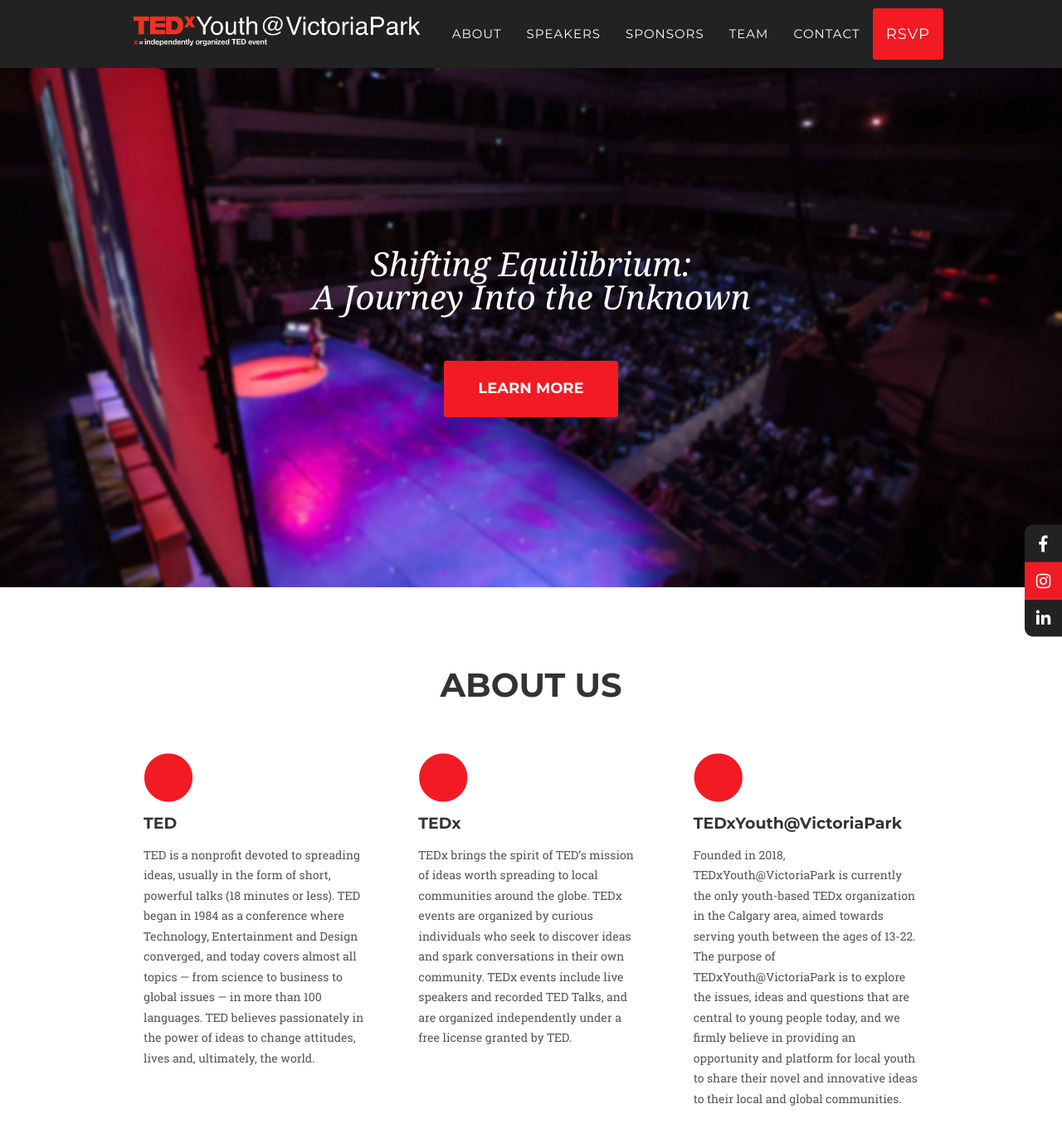
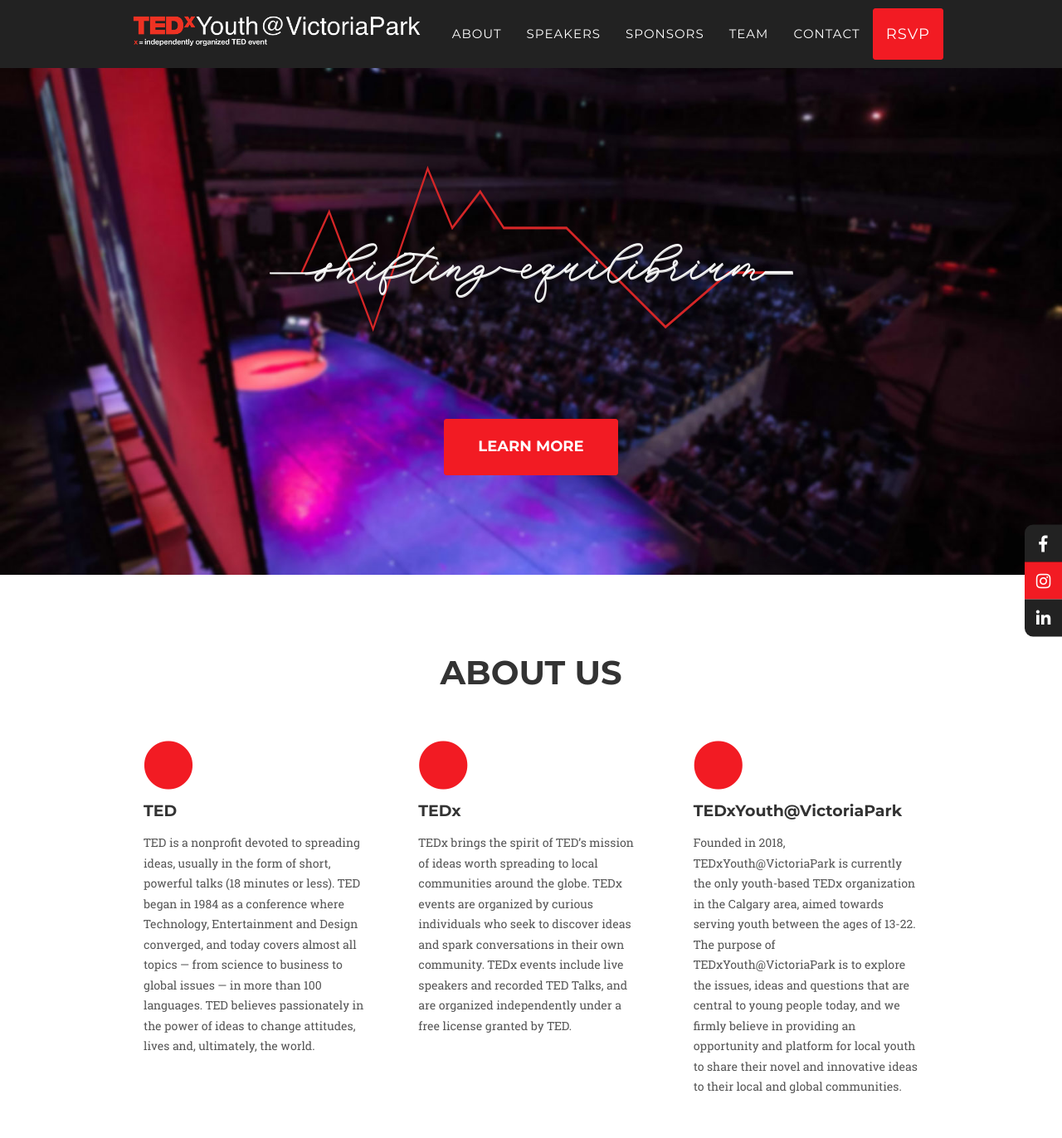
Before and after one commit to rxyang0/tedxyouthvictoriapark, a Jekyll site: the page built from index.html, in a window 1280 px wide and 1400 px high. Shown: the top 1372 px of the window at 83% size. Built offline with Jekyll 4.4.1, drawn with Linux system fonts in a browser that asks for light colours; nearby versions of some CDN libraries.

Commit message:
Add Shifting Equilibrium image to header
commit c1d7d50f5a9c0e164991f4f8d2be7841b9d3a0b2
Author: Richard Yang <richard@yangrichard.com>
Date:   Wed Mar 27 22:48:16 2019 -0600

    Link Shifting Equilibrium logo to theme section

commit 300518d01fd6852a433c0846bd67b7d39d4b4b4e
Author: Richard Yang <richard@yangrichard.com>
Date:   Wed Mar 27 21:37:29 2019 -0600

    Use responsive Shifting Equilibrium logo

commit da472b37d3c78e57544695d4f3c6af3261ac0760
Author: Richard Yang <richard@yangrichard.com>
Date:   Wed Mar 27 21:32:12 2019 -0600

    Extend header dynamically on mobile

commit 861154270cc4467be9fb97b05e797086085c9114
Author: Richard Yang <richard@yangrichard.com>
Date:   Wed Mar 27 19:37:34 2019 -0600

    Change header spacing

commit 5386222a9ca02159bd4b829fb44284c74e5a7399
Author: Richard Yang <richard@yangrichard.com>
Date:   Wed Mar 27 19:36:32 2019 -0600

    Change Shifting Equilibrium logo stroke to white

commit 455f74fc77526426aa7032c494f8c1605caa108e
Author: Richard Yang <richard@yangrichard.com>
Date:   Wed Mar 27 14:22:10 2019 -0600

    Add Shifting Equilibrium image to header

```diff
--- a/_includes/header.html
+++ b/_includes/header.html
@@ -1,7 +1,15 @@
 <header>
   <div class="container">
     <div class="intro-text">
-      <div class="intro-lead-in">Shifting Equilibrium:<br>A Journey Into the Unknown</div>
+      <div class=intro-img>
+        <picture>
+          <source media="(min-width: 768px)" srcset="/images/Shifting-Equilibrium.png">
+          <source media="(max-width: 768px)" srcset="/images/Shifting-Equilibrium-small.png">
+          <a class="page-scroll" href="#theme">
+            <img src="/images/Shifting-Equilibrium.png" class="intro-img img-responsive img-centered">
+          </a>
+        </picture>
+      </div>
       <div class="intro-heading" id="countdown"></div>
       <a href="#about" class="page-scroll btn btn-xl header-button">Learn More</a>
     </div>
--- a/_sass/general.scss
+++ b/_sass/general.scss
@@ -290,8 +290,14 @@
 }
 
 header .intro-text {
-  padding-top: 100px;
-  padding-bottom: 50px;
+  padding-top: 50%;
+  padding-bottom: 50%;
+}
+
+header .intro-img {
+  display: inline-block;
+  margin-bottom: 25px;
+  max-height: 100px;
 }
 
 header .intro-text .intro-lead-in {
@@ -306,15 +312,20 @@
   margin-bottom: 25px;
   text-transform: uppercase;
   font-family: $fontPrimary;
-  font-size: 50px;
+  font-size: 40px;
   font-weight: 700;
   line-height: 50px;
 }
 
 @media(min-width:768px) {
   header .intro-text {
-    padding-top: 300px;
-    padding-bottom: 200px;
+    padding-top: 200px;
+    padding-bottom: 12%;
+  }
+
+  header .intro-img {
+    margin-bottom: 50px;
+    max-height: 200px;
   }
 
   header .intro-text .intro-lead-in {
```
Also changed, not shown: images/Shifting-Equilibrium-small.png (added), images/Shifting-Equilibrium.png (added).
